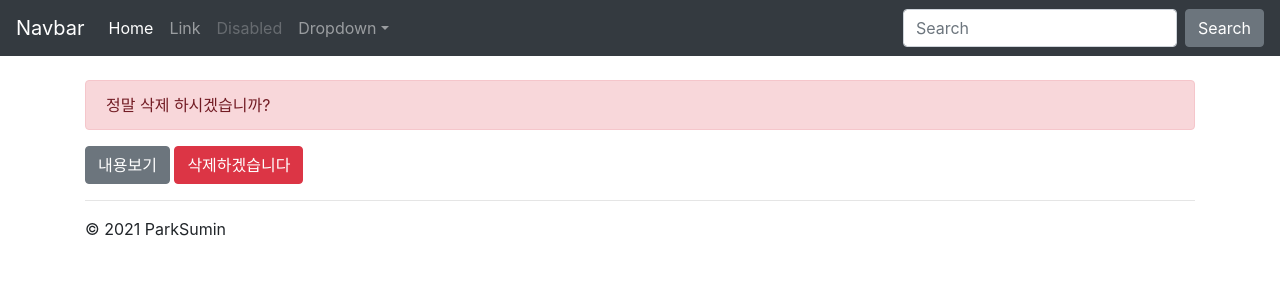
After one commit to himanmenGit/educast_django_askcompany, a Django app: page /instagram/1/delete/ in a window 1280 px wide. The commit adds this page. Shown: the top 300 px of the page. Run offline with Django 3.2, Linux system fonts and the light colour scheme; a user stored in the database is signed in; data comes from the database, SQL or seed files in the repository; both versions use the stored data as it was after the commit; some libraries are stand-ins or nearby versions.

Commit message:
애듀캐스트 리액트와 함께 장고 시작하기 AskCompany 챕터5 장고(08-Form을 통한 삭제 구현)

```diff
--- /dev/null
+++ b/instagram/templates/instagram/post_confirm_delete.html
@@ -0,0 +1,14 @@
+{% extends 'instagram/layout.html' %}
+
+{% block content %}
+    <form action="" method="post">
+        {% csrf_token %}
+        <div class="alert alert-danger">
+            정말 삭제 하시겠습니까?
+        </div>
+        <a href="{{ post.get_absolute_url }}" class="btn btn-secondary">
+            내용보기
+        </a>
+        <input type="submit" value="삭제하겠습니다" class="btn btn-danger">
+    </form>
+{% endblock content %}
--- a/instagram/templates/instagram/post_detail.html
+++ b/instagram/templates/instagram/post_detail.html
@@ -23,5 +23,7 @@ Instagram / Post Detail#{{ post.pk }}
     <a href="{% url 'instagram:post_edit' post.pk %}" class="btn btn-info">
         수정
     </a>
-
+    <a href="{% url 'instagram:post_delete' post.pk %}" class="btn btn-danger">
+        삭제
+    </a>
 {% endblock content %}
--- a/instagram/urls.py
+++ b/instagram/urls.py
@@ -12,6 +12,7 @@ app_name = "instagram"
 urlpatterns = [
     path("new/", views.post_new, name='post_new'),
     path("<int:pk>/edit/", views.post_edit, name="post_edit"),
+    path("<int:pk>/delete/", views.post_delete, name="post_delete"),
 
     path("", views.post_list, name="post_list"),
     path("<int:pk>/", views.post_detail, name="post_detail"),
--- a/instagram/views.py
+++ b/instagram/views.py
@@ -53,6 +53,18 @@ def post_edit(request, pk):
 
     return render(request, 'instagram/post_form.html', {
         'form': form,
+        'post': post,
+    })
+
+
+@login_required
+def post_delete(request, pk):
+    post = get_object_or_404(Post, pk=pk)
+    if request.method == 'POST':
+        post.delete()
+        messages.success(request, '포스팅을 삭제했습니다.')
+        return redirect('instagram:post_list')
+    return render(request, 'instagram/post_confirm_delete.html', {
         'post': post,
     })
 
```
Also changed, not shown: db.sqlite3. Lines whose indentation alone changed are shown as unchanged.
